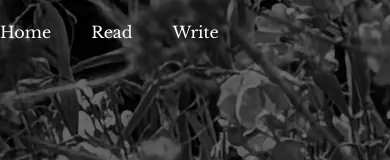
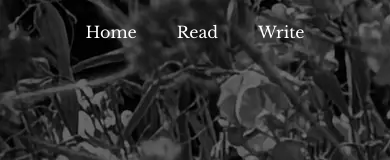
Before and after one commit to pzhang8751/fortunate, a React (Vite) app in the folder frontend/: page / in a window 390 px wide. Shown: the top 160 px of the page. Built offline with nearby package versions, Linux system fonts and the light colour scheme.

Commit message:
center dashboard mobile

```diff
--- a/frontend/src/components/Dashboard.jsx
+++ b/frontend/src/components/Dashboard.jsx
@@ -2,7 +2,7 @@ import { Link } from "react-router"
 
 export default function Dashboard() {
     return (
-        <nav className="h-16 flex gap-x-10 lg:gap-x-16 place-self-center self-center items-center *:hover:underline *:hover:underline-offset-5 z-10 absolute top-0 text-white md:text-lg font-libre font-thin">
+        <nav className="h-16 w-full justify-center flex gap-x-10 lg:gap-x-16 place-self-center self-center items-center *:hover:underline *:hover:underline-offset-5 z-10 absolute top-0 text-white md:text-lg font-libre font-thin">
             <Link to="/">Home</Link>
             <Link to="/read">Read</Link>
             <Link to="/write">Write</Link>
```
